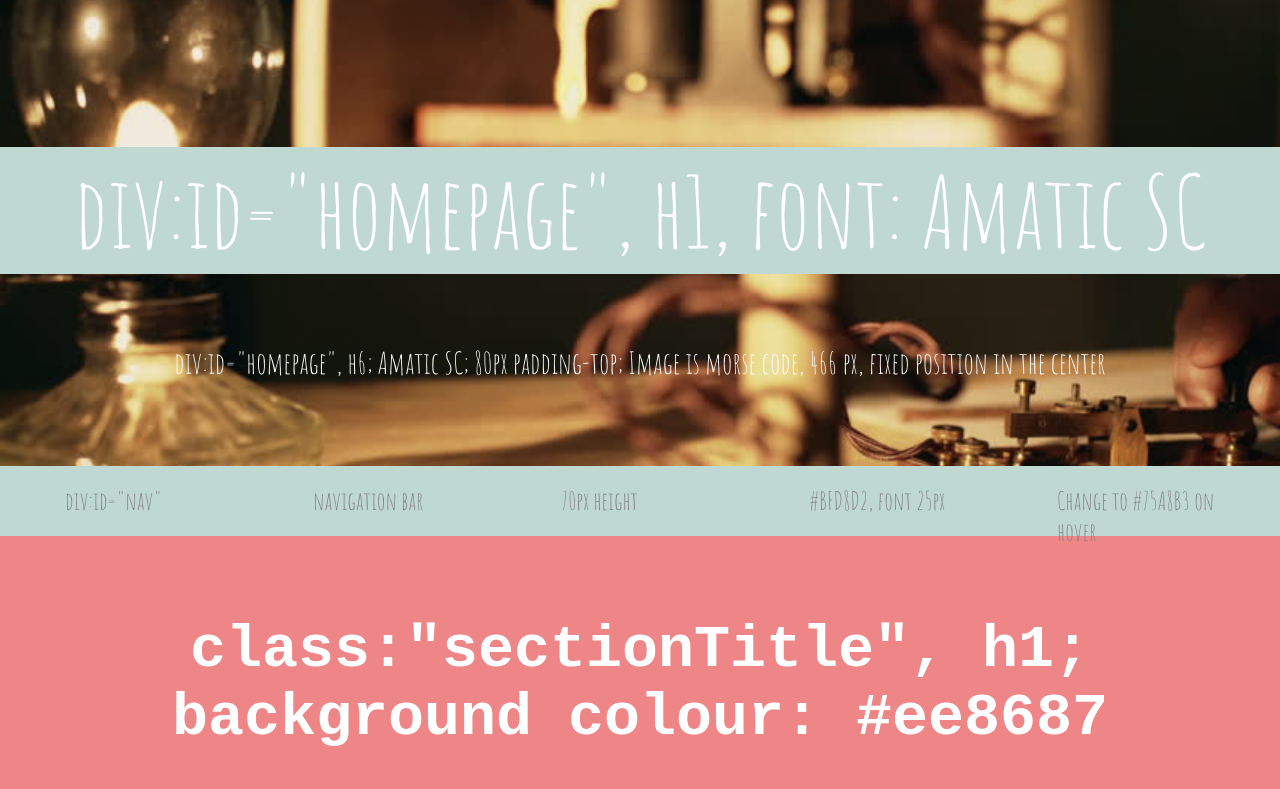
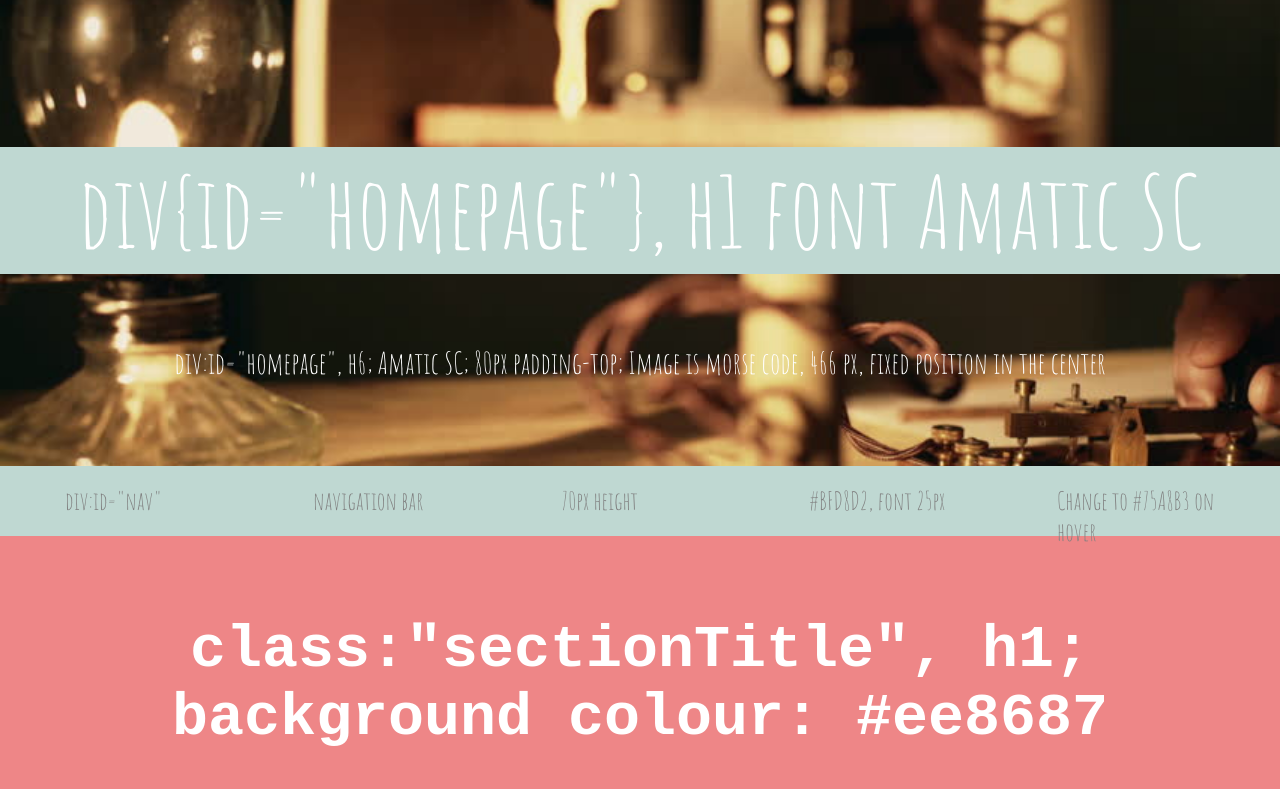
Before and after one commit to marialuquea/Ciphers, a plain HTML site: page design.html in a window 1280 px wide. Shown: the top 789 px of the page. Drawn offline with Linux system fonts and the light colour scheme.

Commit message:
changed title

```diff
--- a/design.html
+++ b/design.html
@@ -9,7 +9,7 @@
   <body>
     <div id="morseimg">
       <div id="homepage">
-        <h1 id="mainTitle">div:id="homepage", h1, font: Amatic SC</h1>
+        <h1 id="mainTitle">div{id="homepage"}, h1 font Amatic SC</h1>
         <h6 id="author">div:id="homepage", h6; Amatic SC; 80px padding-top;
           Image is morse code, 466 px, fixed position in the center
         </h6>
```
